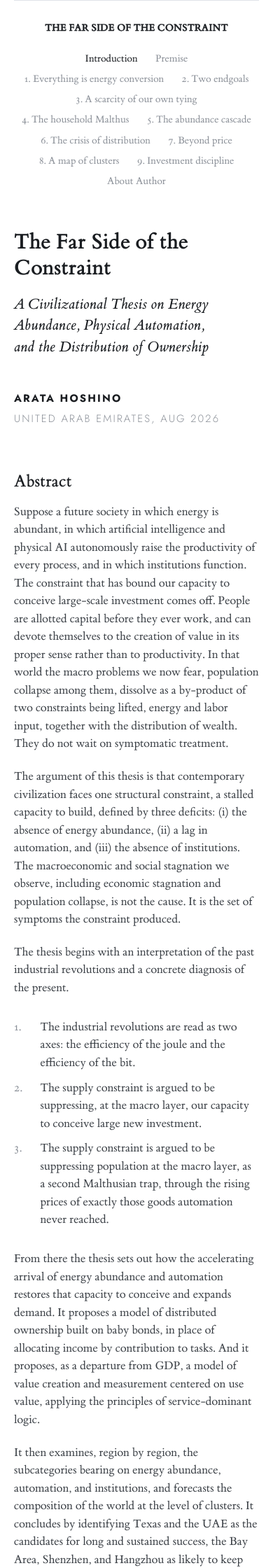
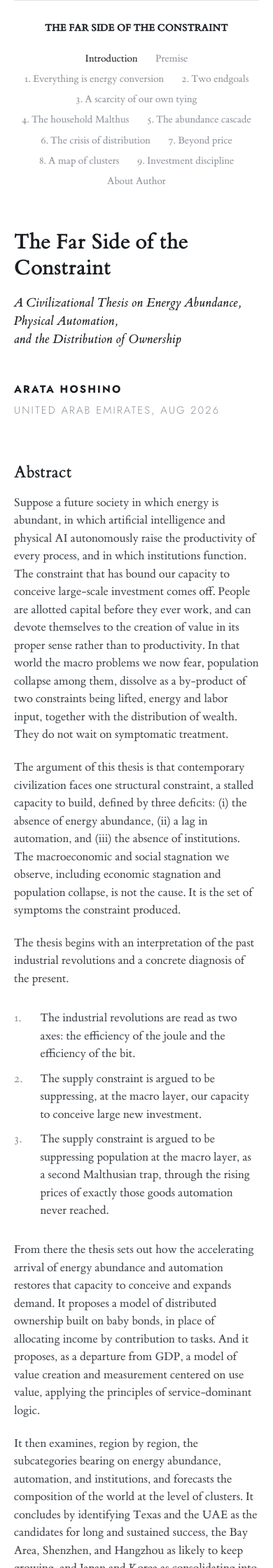
Before and after one commit to arata-hoshino/arata-hoshino.github.io, a Jekyll site: the page built from index.md, in a window 390 px wide. Shown: the top 2240 px of the page at 70% size. Built offline with Jekyll 4.4.1, drawn with Linux system fonts in a browser that asks for light colours.

Commit message:
Bring the subtitle down a step on a narrow screen
Co-Authored-By: Claude Opus 5 <noreply@anthropic.com>

```diff
--- a/assets/css/style.css
+++ b/assets/css/style.css
@@ -913,6 +913,11 @@ main {
     padding-bottom: 1.5em;
   }
 
+  /* the subtitle comes down a step, so it does not crowd the narrow column */
+  .page-subtitle {
+    font-size: 1.1em;
+  }
+
 
   .prose table {
     display: block;
```
